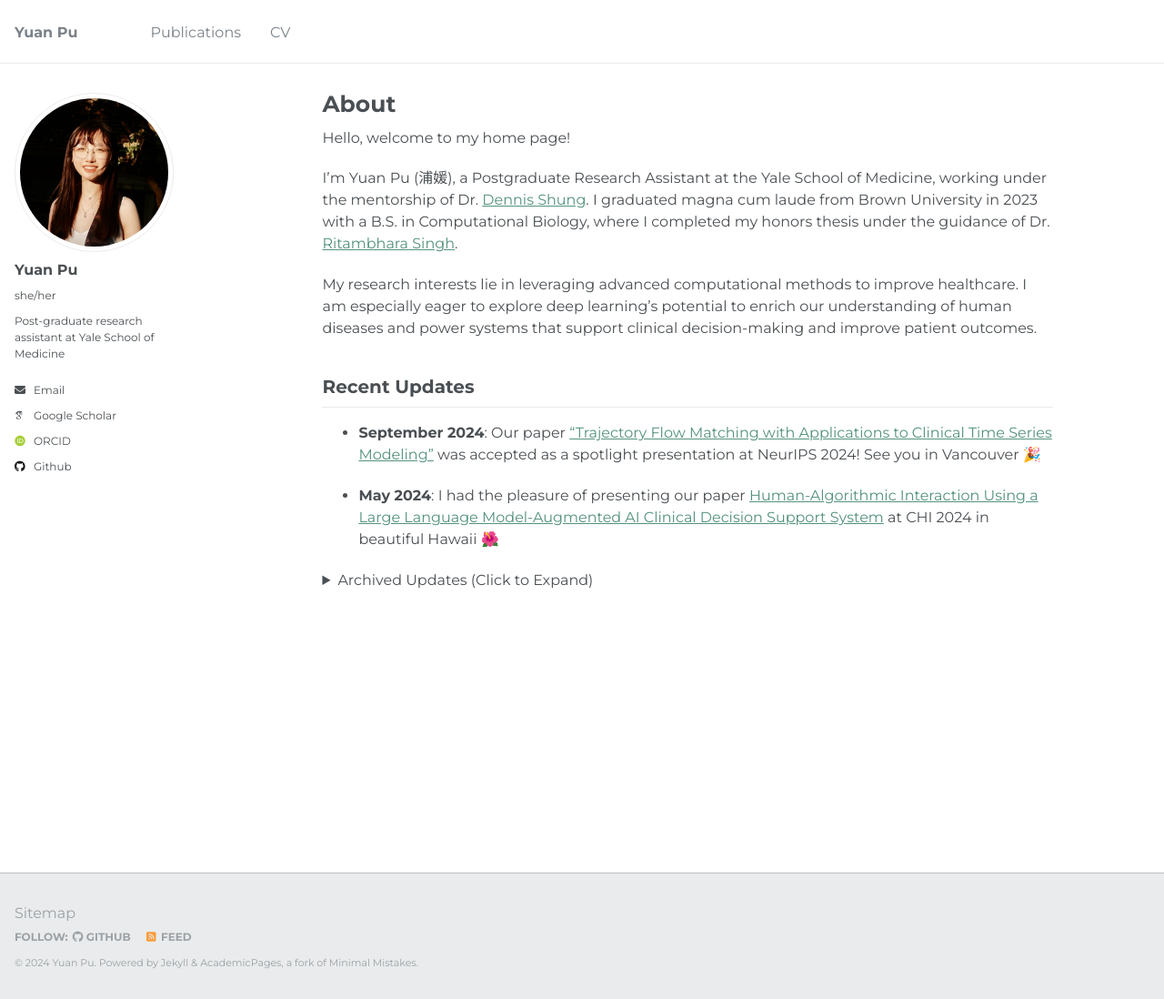
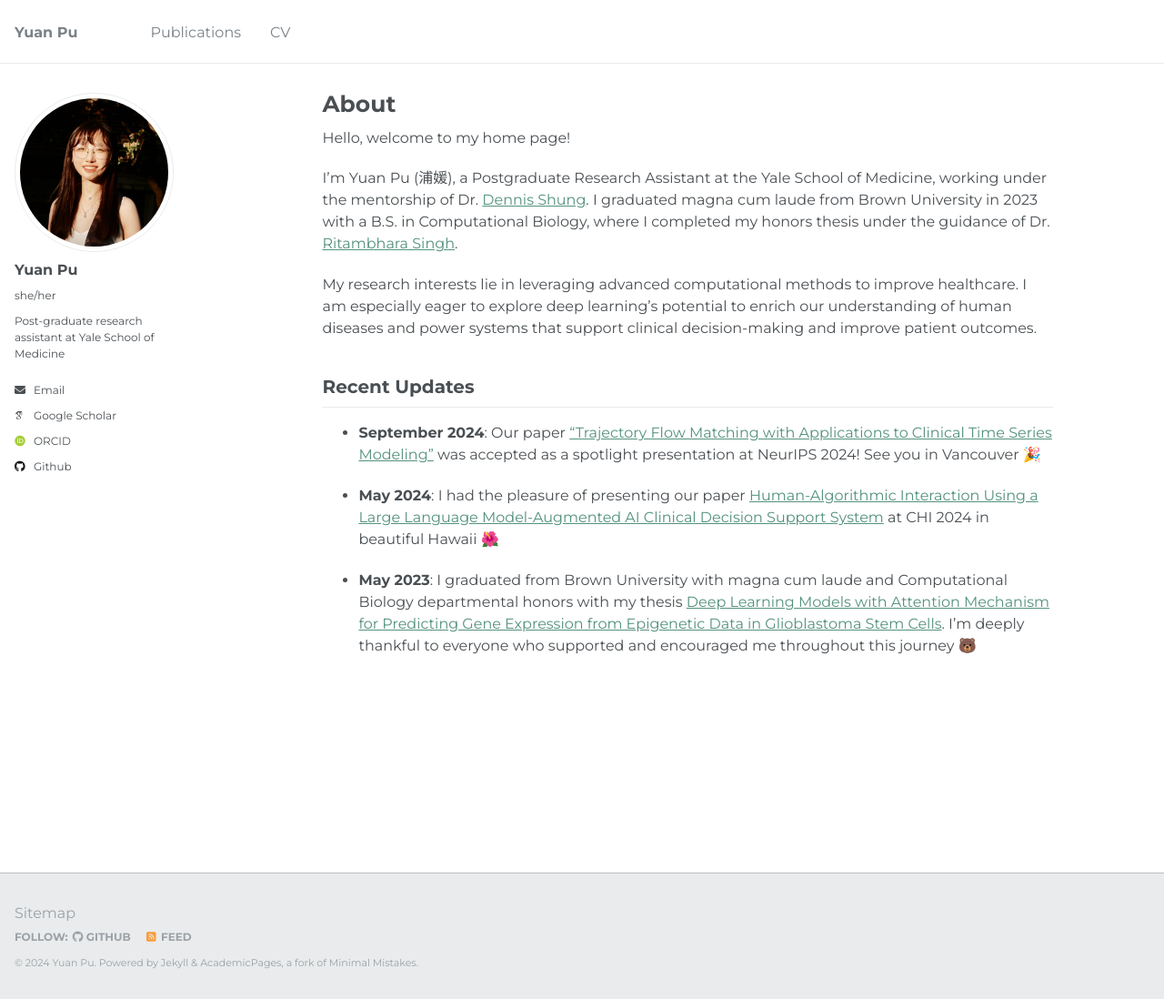
Before and after one commit to yuan-pu/yuan-pu_academicPages, a Jekyll site: the page built from _pages/about.md, in a window 1280 px wide and 1098 px high. Shown: the whole window at 91% size. Built offline with Jekyll 4.4.1, drawn with Linux system fonts in a browser that asks for light colours; some web fonts are replaced.

Commit message:
Update about.md

```diff
--- a/_pages/about.md
+++ b/_pages/about.md
@@ -19,9 +19,4 @@ My research interests lie in leveraging advanced computational methods to improv
 
 - **May 2024**: I had the pleasure of presenting our paper [Human-Algorithmic Interaction Using a Large Language Model-Augmented AI Clinical Decision Support System](https://dl.acm.org/doi/full/10.1145/3613904.3642024) at CHI 2024 in beautiful Hawaii 🌺
 
-<details>
-  <summary>Archived Updates (Click to Expand)</summary>
-
 - **May 2023**: I graduated from Brown University with magna cum laude and Computational Biology departmental honors with my thesis [Deep Learning Models with Attention Mechanism for Predicting Gene Expression from Epigenetic Data in Glioblastoma Stem Cells](https://drive.google.com/file/d/1V-XBbWt-CVlA9yB2UEfOJDexYuDYr0B2/preview). I’m deeply thankful to everyone who supported and encouraged me throughout this journey 🐻
-
-</details>
```
